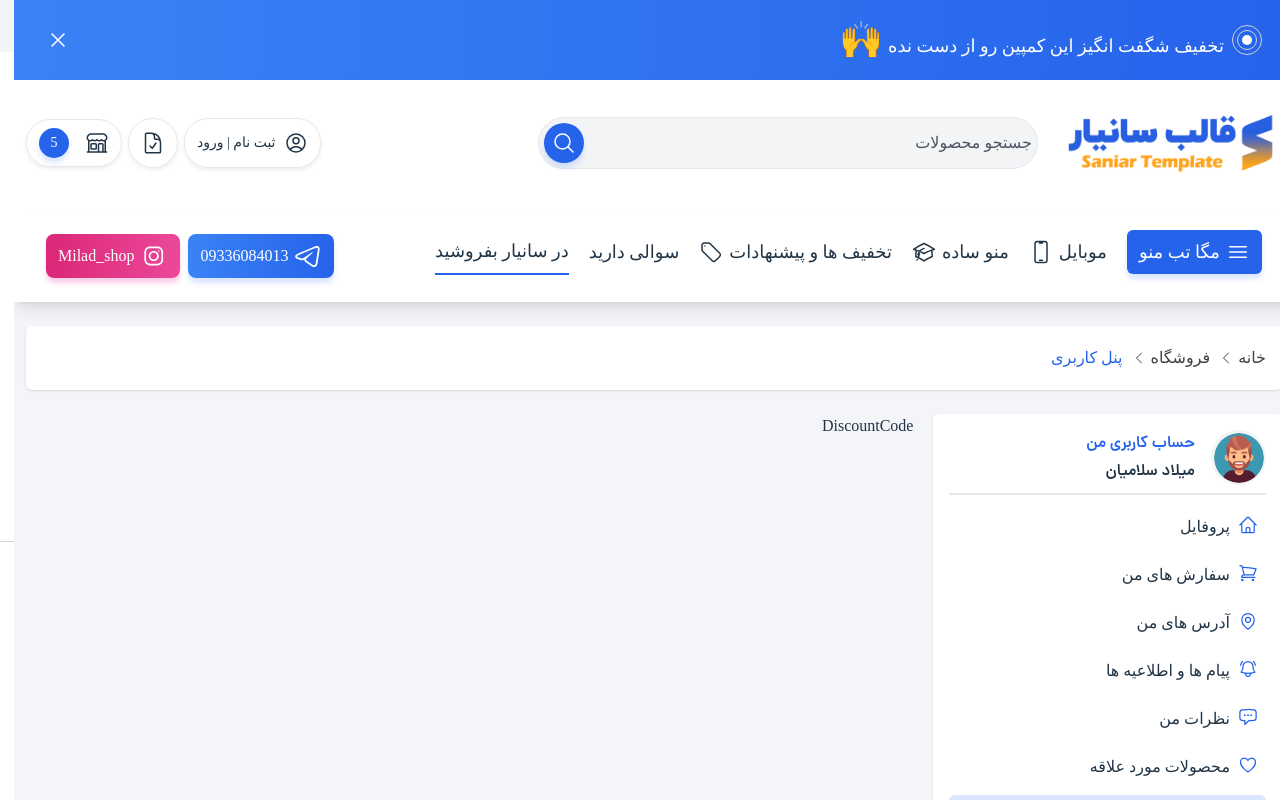
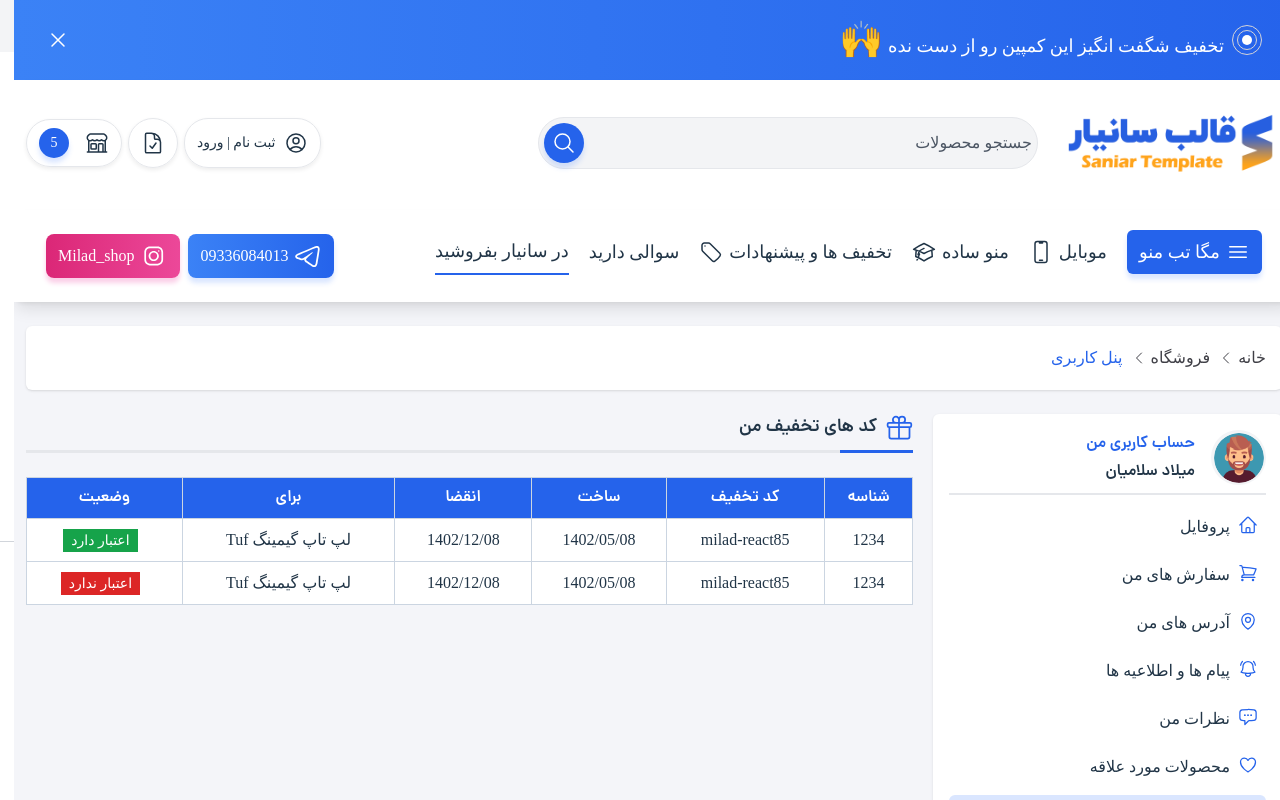
Before and after one commit to milad1385/saniarOnlineShop, a React (Vite) app: page /my-account/offs-code in a window 1280 px wide. Shown: the top 800 px of the page. Built offline with nearby package versions, Linux system fonts and the light colour scheme; a web font is replaced by a local one.

Commit message:
add discount code in user panel

```diff
--- a/src/Pages/ProductPage/ProductPage.jsx
+++ b/src/Pages/ProductPage/ProductPage.jsx
@@ -10,7 +10,6 @@ import "swiper/css/thumbs";
 import SameProduct from "../../Components/SameProduct/SameProduct";
 import FooterMenu from "../../Components/FooterMenu/FooterMenu";
 import Shoper from "../../Components/Shoper/Shoper";
-import Rateing from "../../Components/Rateing/Rateing";
 import Comments from "../../Components/Comments/Comments";
 import FeatureList from "../../Components/FeatureList/FeatureList";
 import ProductBoxInfo from "../../Components/ProductBoxInfo/ProductBoxInfo";
--- a/src/Pages/UserPanel/DiscountCode/DiscountCode.jsx
+++ b/src/Pages/UserPanel/DiscountCode/DiscountCode.jsx
@@ -1,11 +1,65 @@
-import React from 'react'
-
+import React from "react";
+import PageTitle from "../../../Components/UserPanel/PageTitle/PageTitle";
+import { Link } from "react-router-dom";
 function DiscountCode() {
   return (
     <div>
-      DiscountCode
+      <PageTitle icon={"gift"} title={"کد های تخفیف من"} />
+      <div className="table-container mt-6">
+        <table class="bg-white">
+          <thead>
+            <tr className="child:border child:bg-blue-600 child:text-white child:border-slate-300 child:p-2 child:font-DanaDemiBold">
+              <th className="">شناسه</th>
+              <th className="">کد تخفیف</th>
+              <th className=""> ساخت</th>
+              <th className="">انقضا</th>
+              <th>برای</th>
+              <th>وضعیت</th>
+            </tr>
+          </thead>
+          <tbody>
+            <tr className="text-center child:border child:border-slate-300 child:p-2 child:font-DanaMedium">
+              <td className="">1234</td>
+              <td className="">
+                <span className="">milad-react85</span>
+              </td>
+              <td>1402/05/08</td>
+              <td>
+                <td className="flex-center">1402/12/08</td>
+              </td>
+              <td>
+                <Link to={'/'}>لپ تاپ گیمینگ Tuf</Link>
+              </td>
+              <td>
+                <span className="mr-2 bg-green-600 text-white py-1 px-2 text-sm">
+                  اعتبار دارد
+                </span>
+              </td>
+            </tr>
+            <tr className="text-center child:border child:border-slate-300 child:p-2 child:font-DanaMedium">
+              <td className="">1234</td>
+              <td className="">
+                <span className="">milad-react85</span>
+              </td>
+              <td>1402/05/08</td>
+              <td>
+                <td className="flex-center">1402/12/08</td>
+              </td>
+              <td>
+                <Link to={'/'}>لپ تاپ گیمینگ Tuf</Link>
+              </td>
+              <td>
+                <span className="mr-2 bg-red-600 text-white py-1 px-2 text-sm">
+                  اعتبار ندارد
+                </span>
+              </td>
+            </tr>
+
+          </tbody>
+        </table>
+      </div>
     </div>
-  )
+  );
 }
 
-export default DiscountCode
+export default DiscountCode;
--- a/src/Routes.jsx
+++ b/src/Routes.jsx
@@ -46,6 +46,7 @@ const routes = [
       { path: "tickets", element: <Tickets /> },
       { path: "tickets/answer-ticket/:ticketID", element: <AnswerTicket /> },
       { path: "tickets/send-ticket", element: <SendTicket /> },
+
     ],
   },
 ];
```
